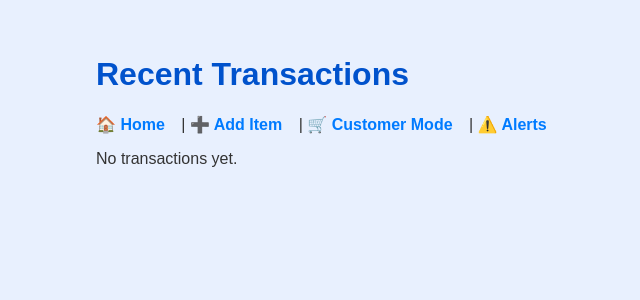
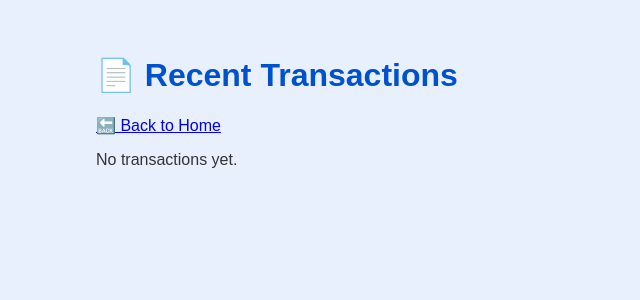
Before and after one commit to Deepika-bethi/smart-inventory, a Flask app: page /transactions in a window 1280 px wide. Shown: the top 300 px of the page, without its empty margins (94-734 px from the left). Run offline with Flask 3, Linux system fonts and the light colour scheme.

Commit message:
fix: display all recent transactions with price and total in table, handle missing fields safely

```diff
--- a/templates/recent_transactions.html
+++ b/templates/recent_transactions.html
@@ -1,34 +1,32 @@
 <!DOCTYPE html>
 <html lang="en">
 <head>
-    <meta charset="UTF-8" />
-    <title>Recent Transactions - Smart Inventory</title>
-    <link rel="stylesheet" href="{{ url_for('static', filename='style.css') }}" />
+    <meta charset="UTF-8">
+    <title>Recent Transactions</title>
+    <link rel="stylesheet" href="{{ url_for('static', filename='style.css') }}">
 </head>
 <body>
-    <h1>Recent Transactions</h1>
-    <nav>
-        <a href="{{ url_for('index') }}">🏠 Home</a> |
-        <a href="{{ url_for('add_item') }}">➕ Add Item</a> |
-        <a href="{{ url_for('purchase') }}">🛒 Customer Mode</a> |
-        <a href="{{ url_for('alerts') }}">⚠️ Alerts</a>
-    </nav>
+    <div class="container">
+        <h1>📄 Recent Transactions</h1>
+        <a href="{{ url_for('index') }}">🔙 Back to Home</a>
 
         {% if transactions %}
             <table>
                 <thead>
                     <tr>
                         <th>Item</th>
-                <th>Quantity Purchased (kg)</th>
-                <th>Amount (₹)</th>
+                        <th>Quantity (kg)</th>
+                        <th>Price (₹/kg)</th>
+                        <th>Total (₹)</th>
                     </tr>
                 </thead>
                 <tbody>
                     {% for t in transactions %}
                         <tr>
-                <td>{{ t.item }}</td>
-                <td>{{ t.quantity }}</td>
-                <td>{{ "%.2f"|format(t.quantity * t.price) }}</td>
+                            <td>{{ t.name or t['name'] }}</td>
+                            <td>{{ t.quantity or t['quantity'] }}</td>
+                            <td>{{ t.price or t['price'] }}</td>
+                            <td>{{ t.total or (t['price'] * t['quantity']) }}</td>
                         </tr>
                     {% endfor %}
                 </tbody>
@@ -36,5 +34,6 @@
         {% else %}
             <p>No transactions yet.</p>
         {% endif %}
+    </div>
 </body>
 </html>
```
Lines whose indentation alone changed are shown as unchanged.
